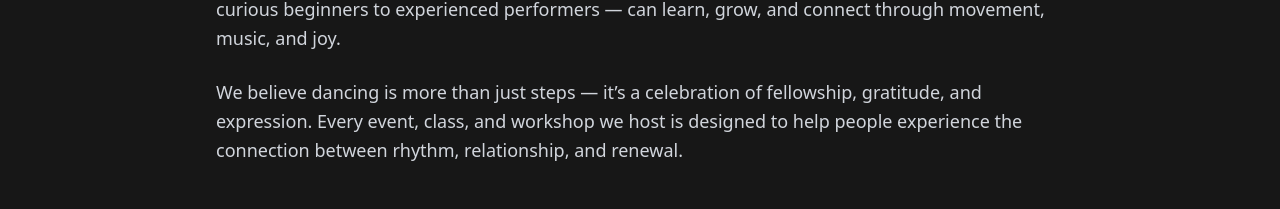
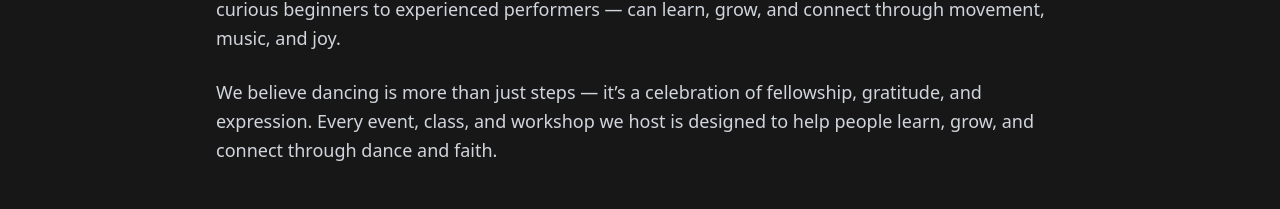
Before and after one commit to IsaiahBritto/CountryCitySwing, a Next.js app: page /about in a window 1280 px wide. Shown: the part 377-586 px from the top of the page. Built offline with nearby package versions, Linux system fonts and the light colour scheme; no server answers.

Commit message:
Updated About Page

```diff
--- a/app/about/page.tsx
+++ b/app/about/page.tsx
@@ -27,8 +27,7 @@ export default function About() {
         <p>
           We believe dancing is more than just steps — it’s a celebration of
           fellowship, gratitude, and expression. Every event, class, and workshop
-          we host is designed to help people experience the connection between
-          rhythm, relationship, and renewal.
+          we host is designed to help people learn, grow, and connect through dance and faith.
         </p>
 
         <p className="text-center italic text-yellow-300 mt-10 text-xl">
```
